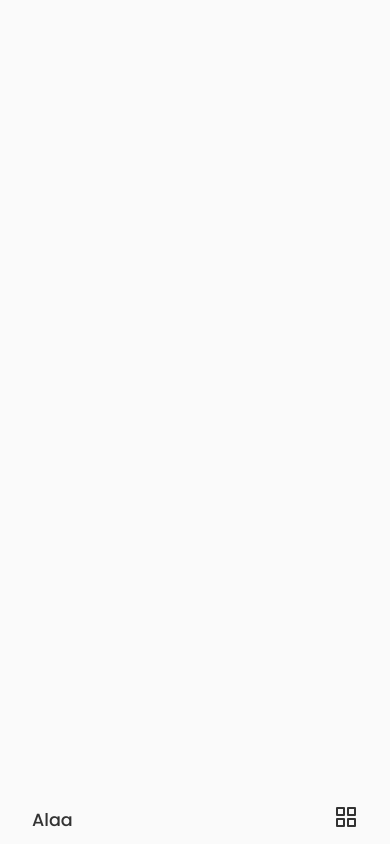
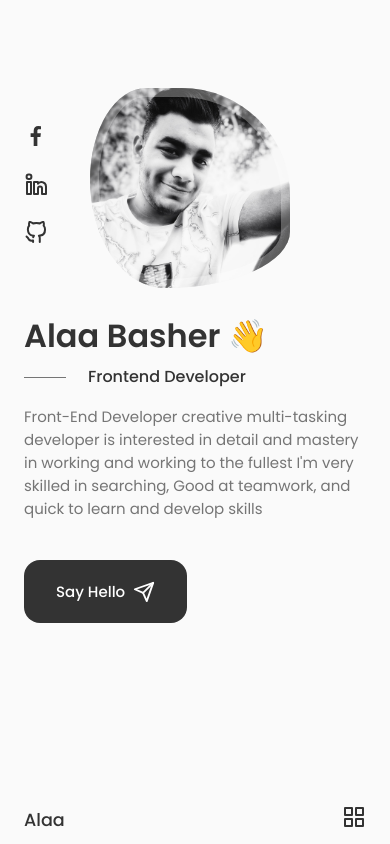
Before and after one commit to alaayasser741/my-portfolio, a React (Create React App) app: page / in a window 390 px wide. Built offline with nearby package versions, Linux system fonts and the light colour scheme.

Commit message:
add home components

```diff
--- a/src/App.js
+++ b/src/App.js
@@ -1,11 +1,16 @@
 import React from "react";
 import logo from "./logo.svg";
 import Header from "./components/header/Header";
-
+import Home from "./components/home/Home";
 const App = () => {
-  return (<>
-    <Header/>
-  </>);
+  return (
+    <>
+      <Header />
+      <main className="main">
+        <Home />
+      </main>
+    </>
+  );
 };
 
 export default App;
--- /dev/null
+++ b/src/components/home/Data.jsx
@@ -0,0 +1,18 @@
+import React from 'react'
+
+const Data = () => {
+  return (
+    <div className="home__data">
+      <h1 className="home__title">Alaa Basher 👋</h1>
+      <h3 className="home__subtitle">Frontend Developer</h3>
+      <p className="home__description">Front-End Developer creative multi-tasking developer is
+        interested in detail and mastery in working and working to
+        the fullest I'm very skilled in searching, Good at teamwork,
+        and quick to learn and develop skills</p>
+      <a href="#contact" className="button button--flex">Say Hello
+        <svg xmlns="http://www.w3.org/2000/svg" width="24" height="24" viewBox="0 0 24 24" fill="none" stroke="var(--container-color)" strokeWidth="2" strokeLinecap="round" strokeLinejoin="round" className="feather button__icon feather-send"><line x1="22" y1="2" x2="11" y2="13"></line><polygon points="22 2 15 22 11 13 2 9 22 2"></polygon></svg></a>
+    </div>
+  )
+}
+
+export default Data
--- /dev/null
+++ b/src/components/home/Home.jsx
@@ -0,0 +1,21 @@
+import React from 'react';
+import './home.css';
+import Social from './Social';
+import Data from './Data';
+import ScrollDown from './ScrollDown';
+const Home = () => {
+    return (
+        <section className="home section" id="Home">
+            <div className="container home__container grid">
+                <div className="home__content grid">
+                    <Social />
+                    <div className="home__img"></div>
+                    <Data />
+                </div>
+                    <ScrollDown/>
+            </div>
+        </section>
+    )
+}
+
+export default Home
--- /dev/null
+++ b/src/components/home/ScrollDown.jsx
@@ -0,0 +1,17 @@
+import React from 'react'
+import { UilArrowDown } from '@iconscout/react-unicons';
+
+const ScrollDown = () => {
+    return (
+        <div className="home__scroll">
+            <a href="#" className="home__scroll-button " id="About">
+                <svg xmlns="http://www.w3.org/2000/svg" width="32" height="32" fill="var(--title-color)" className="bi bi-mouse wheel" viewBox="0 0 16 16">
+                    <path d="M8 3a.5.5 0 0 1 .5.5v2a.5.5 0 0 1-1 0v-2A.5.5 0 0 1 8 3zm4 8a4 4 0 0 1-8 0V5a4 4 0 1 1 8 0v6zM8 0a5 5 0 0 0-5 5v6a5 5 0 0 0 10 0V5a5 5 0 0 0-5-5z" />
+                </svg>
+                <span className="home__scroll-name">Scroll Down <UilArrowDown className="home__scroll-arrow " /></span>
+            </a>
+        </div>
+    )
+}
+
+export default ScrollDown
--- /dev/null
+++ b/src/components/home/Social.jsx
@@ -0,0 +1,14 @@
+import React from 'react'
+import { UilFacebookF, UilLinkedinAlt, UilGithubAlt } from '@iconscout/react-unicons';
+
+const Social = () => {
+    return (
+        <div className="home__section">
+            <a href="https://www.facebook.com/alaayasser741/" className="home__social-icon" target="_blank"><UilFacebookF /></a>
+            <a href="https://www.linkedin.com/in/alaayasser741/" className="home__social-icon" target="_blank"><UilLinkedinAlt /></a>
+            <a href="https://github.com/alaayasser741" className="home__social-icon" target="_blank"><UilGithubAlt /></a>
+        </div>
+    )
+}
+
+export default Social
--- /dev/null
+++ b/src/components/home/home.css
@@ -0,0 +1,187 @@
+.home__container {
+    row-gap: 7rem;
+}
+
+.home__content {
+    grid-template-columns: 116px repeat(2, 1fr);
+    padding-block-start: 5.5rem;
+    column-gap: 2rem;
+    align-items: center;
+}
+
+.home__section {
+    display: grid;
+    grid-template-columns: max-content;
+    row-gap: 1rem;
+}
+
+.home__social-icon {
+    font-size: 1.25rem;
+    color: var(--title-color);
+    fill: var(--title-color);
+}
+
+.home__social-icon:hover {
+    color: var(--title-color-dark);
+}
+
+.home__title {
+    font-size: calc(var(--big-font-size) - .5rem);
+    margin-block-end: var(--mb-0-25);
+}
+
+.home__subtitle {
+    position: relative;
+    font-size: var(--h3-font-size);
+    padding-inline-start: 5.4rem;
+    font-weight: var(--font-medium);
+    margin-block-end: var(--mb-0-1);
+}
+
+.home__subtitle::before {
+    content: '';
+    position: absolute;
+    width: 70px;
+    height: 1px;
+    background-color: var(--text-color);
+    left: 0;
+    top: 1rem;
+}
+
+.home__description {
+    min-width: 400px;
+    margin-block-end: var(--mb-3);
+    color: var(--text-color);
+
+}
+
+.home__img {
+    background: url(../../assets/me.jpg);
+    background-repeat: no-repeat;
+    background-position: center;
+    background-size: cover;
+    box-shadow: inset 0 0 0 9px rgb(255, 255, 255 /30%);
+    order: 1;
+    justify-self: center;
+    width: 300px;
+    height: 300px;
+    box-shadow: inset 0 0 0 9px rgb(255 255 255 /30%);
+    animation: profile__animation 8s ease-in-out infinite 1s !important;
+}
+
+@keyframes profile__animation {
+    0% {
+        border-radius: 60% 40% 30% 70%/60% 30% 70% 40%;
+    }
+
+    50% {
+        border-radius: 30% 60% 70% 40%/50% 60% 30% 60%;
+    }
+
+    100% {
+        border-radius: 60% 40% 30% 70%/60% 30% 70% 40%;
+    }
+}
+
+.home__scroll {
+    margin-inline-start: 9.25rem;
+}
+
+.wheel {
+    animation: Scroll 2s ease infinite !important;
+}
+
+@keyframes Scroll {
+    0% {
+        transform: translateY(0);
+    }
+
+    30% {
+        transform: translateY(1.5rem);
+    }
+}
+
+.home__scroll-name {
+    color: var(--title-color);
+    font-weight: var(--font-medium);
+    margin-inline-end: var(--mb-0-25);
+    margin-inline-start: 2px;
+    display: inline-flex;
+}
+
+.home__scroll-arrow {
+    font-size: 1.25rem;
+    color: var(--title-color);
+}
+
+/* For Large Devices */
+@media screen and (width < 992px) {
+    .home__content {
+        grid-template-columns: 100px repeat(2, 1fr);
+        column-gap: 1.25rem;
+    }
+
+    .home__subtitle {
+        padding-inline-end: 3.75rem;
+        padding-inline-start: 4rem;
+    }
+
+    .home__subtitle::before {
+        width: 42px;
+        top: 0.8rem;
+    }
+
+    .home__description {
+        min-width: initial;
+        margin-block-end: var(--mb-2-5);
+    }
+
+    .home__img {
+        width: 250px;
+        height: 250px;
+        box-shadow: inset 0 0 0 8px rgb(255, 255, 255 /30%);
+    }
+
+    .home__scroll {
+        margin-inline-start: 7.5rem;
+    }
+}
+
+/* For Medium Devices */
+@media (max-width:768px) {
+    .home__content {
+        grid-template-columns: .5fr 3fr;
+        padding-top: 3.5rem;
+    }
+
+    .home__img {
+        width: 200px;
+        height: 200px;
+        box-shadow: inset 0 0 0 6px rgb(255, 255, 255 /30%);
+        order: initial;
+        justify-self: initial;
+    }
+
+    .home__data {
+        grid-column: 1/3;
+    }
+
+    .home__scroll {
+        display: none;
+    }
+}
+
+
+/* For Small Devices */
+@media (max-width:350px) {
+    .home__img {
+        width: 180px;
+        height: 180px;
+        box-shadow: inset 0 0 0 8px rgb(255, 255, 255 /30%);
+    }
+    .home__subtitle {
+        padding-inline-end: 1.75rem;
+        margin-block-end: var(--mb-0-1);
+        padding-inline-start: 3.5rem;
+    }
+}
--- a/src/index.css
+++ b/src/index.css
@@ -37,10 +37,10 @@
   --mb-0-5: .5rem;
   --mb-0-75: .75rem;
   --mb-0-1: 1rem;
-  --mb-0-1-5: 1.5rem;
-  --mb-0-2: 2rem;
-  --mb-0-2-5: 2.5rem;
-  --mb-0-3: 3rem;
+  --mb-1-5: 1.5rem;
+  --mb-2: 2rem;
+  --mb-2-5: 2.5rem;
+  --mb-3: 3rem;
 
   /* z-index */
   --z-tooltip: 10;
@@ -164,40 +164,54 @@ html::-webkit-scrollbar-thumb:hover {
 }
 
 /* Layout */
+
 .container {
   /* Padding for mobile view */
-  padding-left: 2rem;
-  padding-right: 2rem;
+  max-width: 968px;
   margin-left: auto;
   margin-right: auto;
 }
 
-/* Small */
-@media (min-width:768px) {
+
+/* For Large Devices */
+@media (max-width:992px) {
   .container {
-    width: 750px;
+    margin-left: var(--mb-1-5);
+    margin-right: var(--mb-1-5);
+  }
+
+  .button {
+    padding: 1rem 1.75rem;
+  }
+
+  .button__icon {
+    width: 22px;
+    height: 22px;
   }
 }
 
-/* Medium */
-@media (min-width:992px) {
-  .container {
-    width: 950px;
+/* For Medium Devices */
+@media (max-width:768px) {
+  .section {
+    padding: 2rem 0 4rem;
   }
 }
 
-/* Large */
-@media (min-width:1200px) {
+@media (max-width:576px) {}
+
+/* For Small Devices */
+@media (max-width:350px) {
+  :root {
+    --big-font-size: 2.25rem;
+  }
+
   .container {
-    width: 1170px;
+    margin-left: var(--mb-0-1);
+    margin-right: var(--mb-0-1);
   }
 }
 
-@media (min-width:1500px) {
-  .container {
-    width: 1470px;
-  }
-}
+
 
 .grid {
   display: grid;
```
